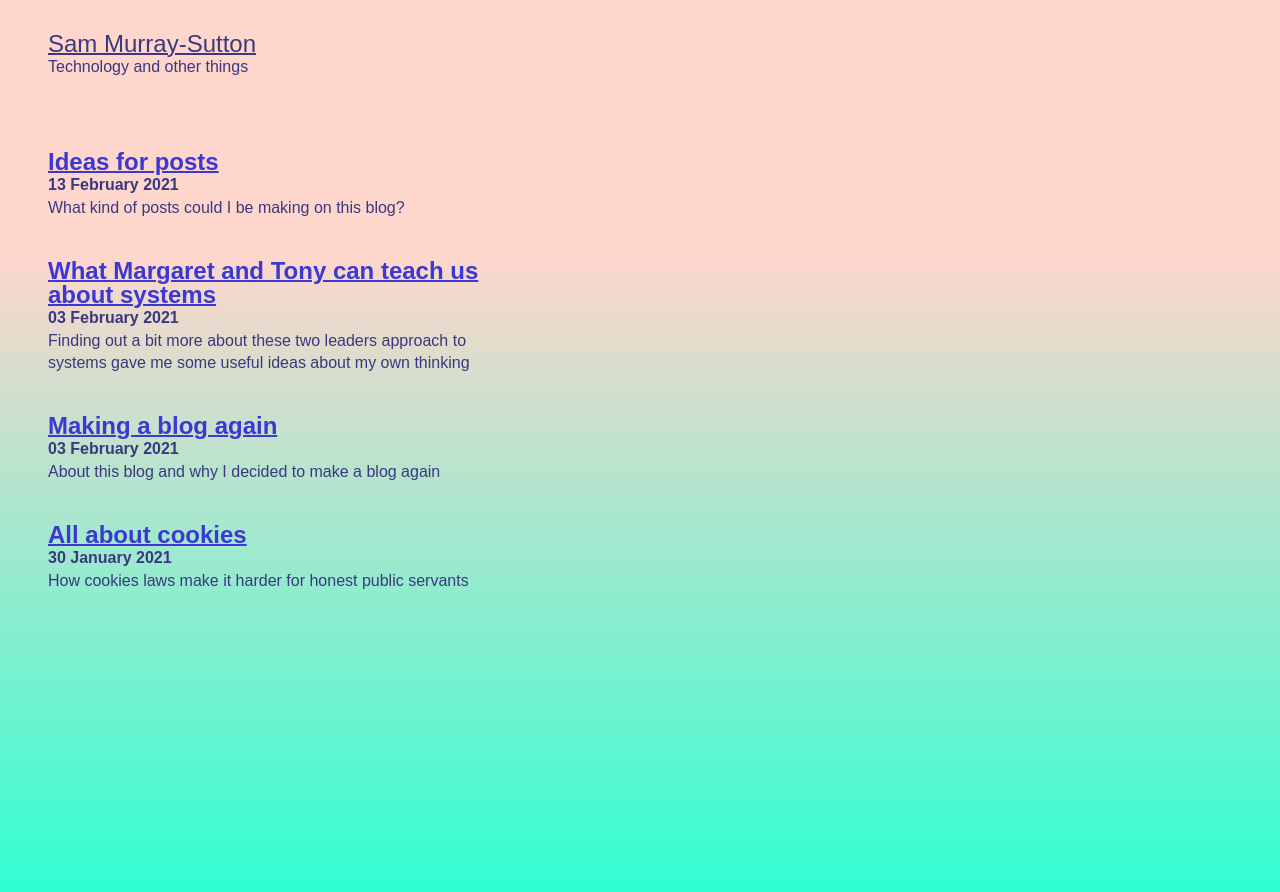
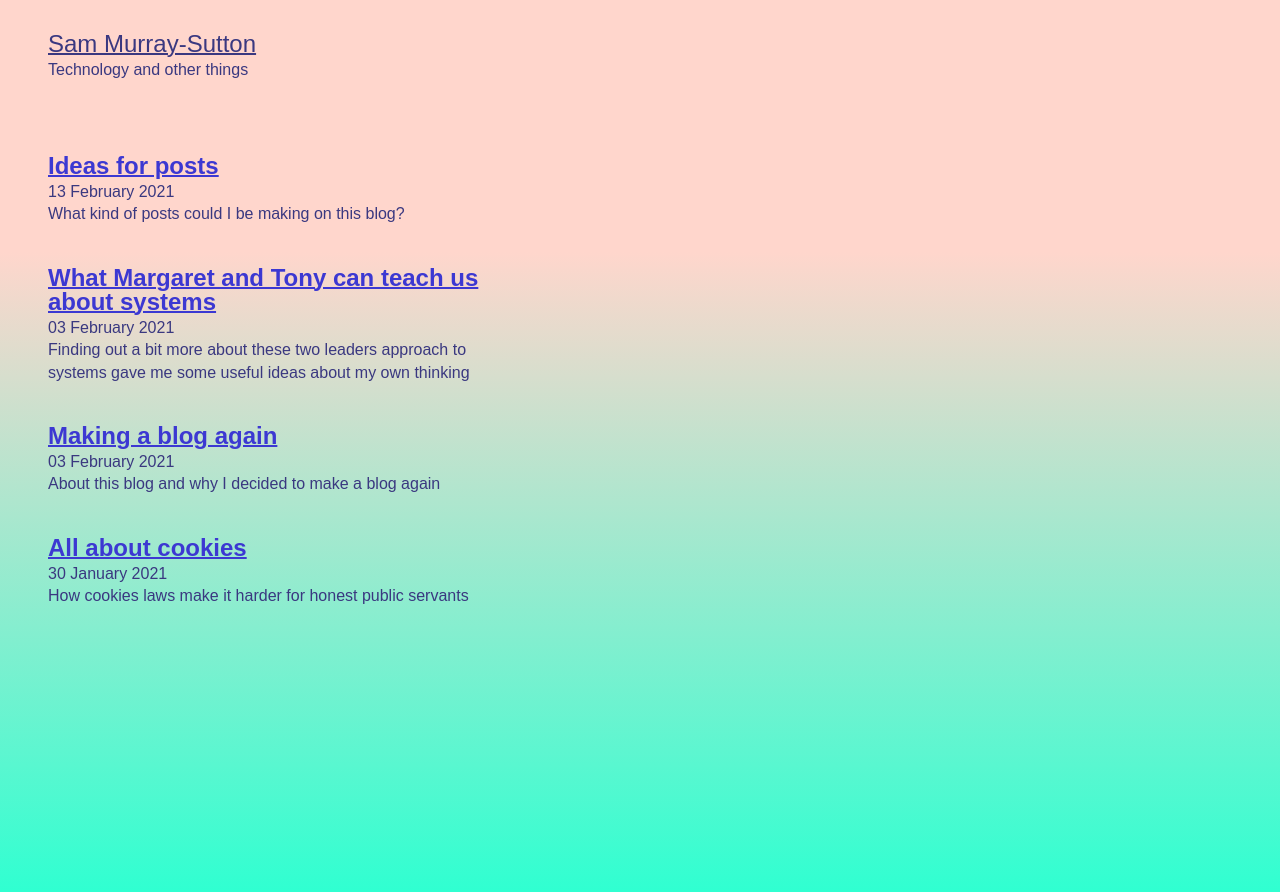
Before and after one commit to smurraysutton/smurraysutton.github.io, a Jekyll site: the page built from index.html, in a window 1280 px wide. Shown: the top 892 px of the page. Built offline with Jekyll 4.4.1, drawn with Linux system fonts in a browser that asks for light colours.

Commit message:
Wrapping changes before uploading to github

```diff
--- a/assets/css/main.scss
+++ b/assets/css/main.scss
@@ -25,6 +25,11 @@
   color:#3c38d2;
   text-decoration-style: solid;
   text-decoration-thickness: 2px;
+}
+
+*:focus {
+  background: #3c38d2;
+  color: #fff;
 }
 
 body > header h1 a {
@@ -90,6 +95,7 @@
 }
 h1 {
 font-size: 2rem;
+margin-bottom: 0.2rem;
 }
 
 article {
@@ -132,15 +138,14 @@
       margin-bottom:1rem;
      }
      h2 {
-       margin-bottom: 0;
+       margin-bottom: 0.2rem;
      }
-     time {
-       font-weight: bold;
-     }
-
   }
 }
 
+time {
+  font-weight: 100;
+}
 
 // for highlights in navigation lists
 
```
